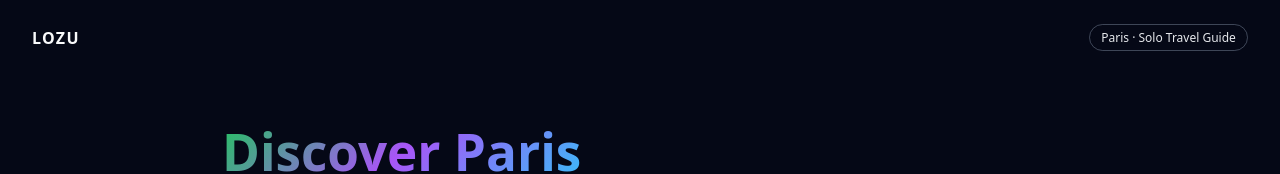
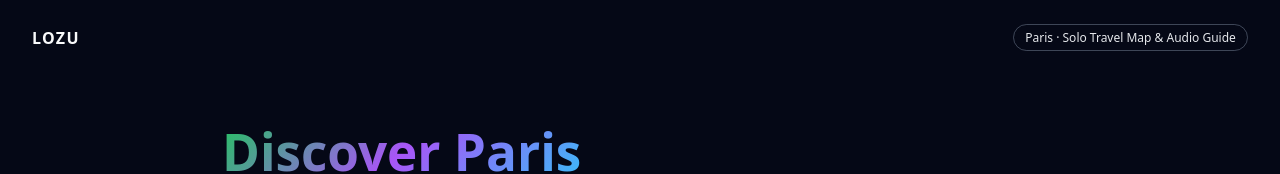
Before and after one commit to herearemypersonalprojects/lozu-site, a plain HTML site: page index.html in a window 1280 px wide. Shown: the top 174 px of the page. Drawn offline with Linux system fonts and the light colour scheme.

Commit message:
Update badge text for Paris travel guide

```diff
--- a/index.html
+++ b/index.html
@@ -145,7 +145,7 @@
 <body>
   <header>
     <div class="logo">LOZU</div>
-    <div class="badge">Paris · Solo Travel Guide</div>
+    <div class="badge">Paris · Solo Travel Map & Audio Guide</div>
   </header>
 
   <main>
```
